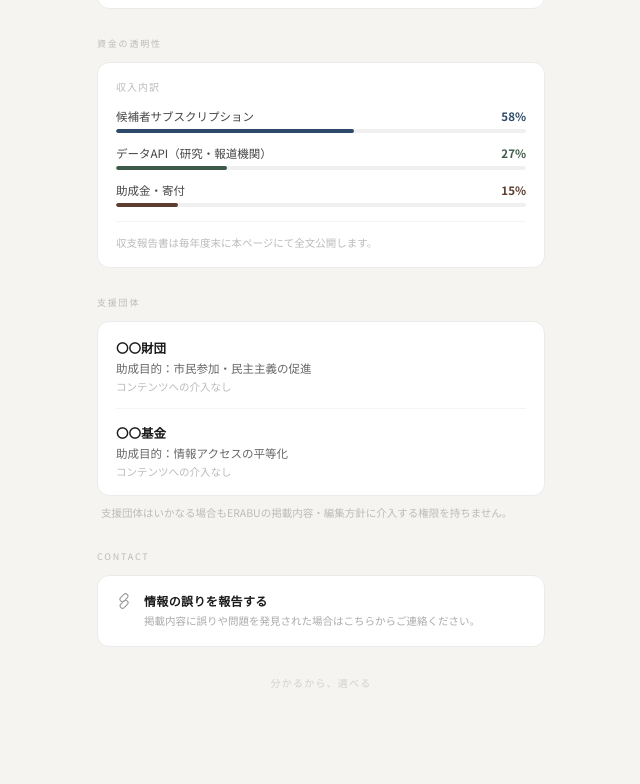
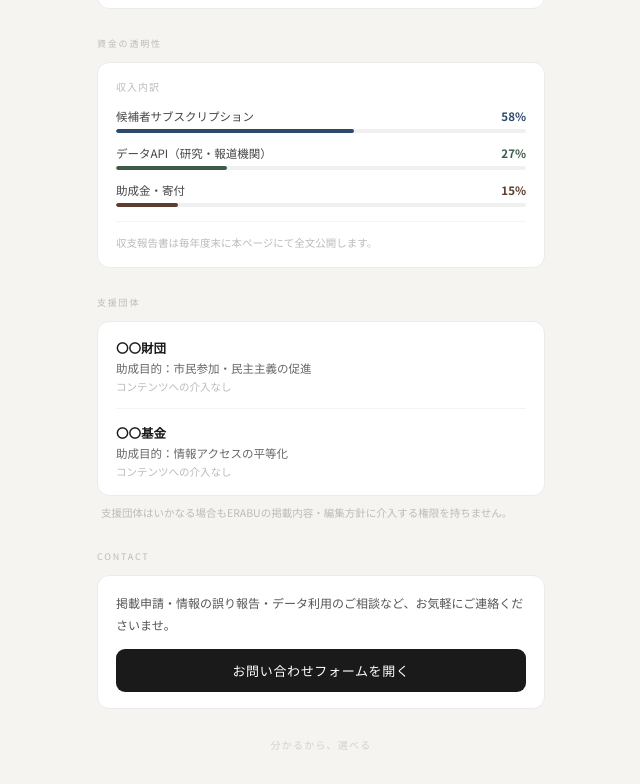
Before and after one commit to kurokawa96-96/ERABU, a Next.js app: page /about in a window 1280 px wide. Shown: the part 808-1592 px from the top of the page, without its empty margins (319-959 px from the left). Before the commit the page ends 1530 px from the top, so only its background shows below. Built offline with nearby package versions, Linux system fonts and the light colour scheme.

Commit message:
Update page.tsx

```diff
--- a/app/about/page.tsx
+++ b/app/about/page.tsx
@@ -184,12 +184,28 @@ export default function AboutPage() {
           </div>
         </Section>
 
-        {/* お問い合わせ */}
-        <Section label="CONTACT">
-          <Card>
-            <Row icon="link" title="情報の誤りを報告する" sub="掲載内容に誤りや問題を発見された場合はこちらからご連絡ください。" last />
-          </Card>
-        </Section>
+       {/* お問い合わせ */}
+<Section label="CONTACT">
+  <Card>
+    <div style={{ fontSize: 12, fontFamily: "'Noto Sans JP', sans-serif", color: "#555", lineHeight: 1.8, marginBottom: 14 }}>
+      掲載申請・情報の誤り報告・データ利用のご相談など、お気軽にご連絡くださいませ。
+    </div>
+    <a
+    　href="https://forms.gle/enuCZEgUrfZDhyTNA"
+      target="_blank"
+      rel="noopener noreferrer"
+      style={{
+        display: "flex", alignItems: "center", justifyContent: "center", gap: 7,
+        width: "100%", padding: 12, background: "#1a1a1a",
+        color: "#fff", borderRadius: 9, textDecoration: "none",
+        fontSize: 13, fontFamily: "'Noto Sans JP', sans-serif",
+        letterSpacing: "0.05em", boxSizing: "border-box",
+      }}
+    >
+      お問い合わせフォームを開く
+    </a>
+  </Card>
+</Section>
 
       </div>
 
```
